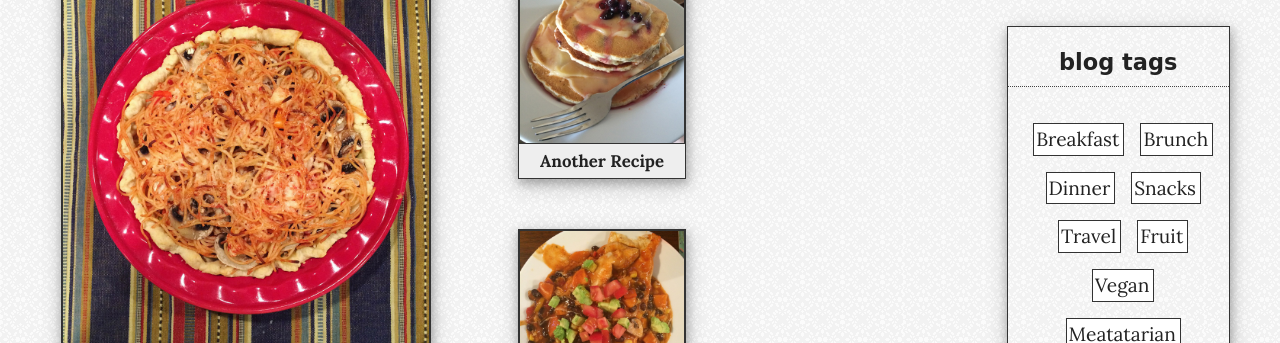
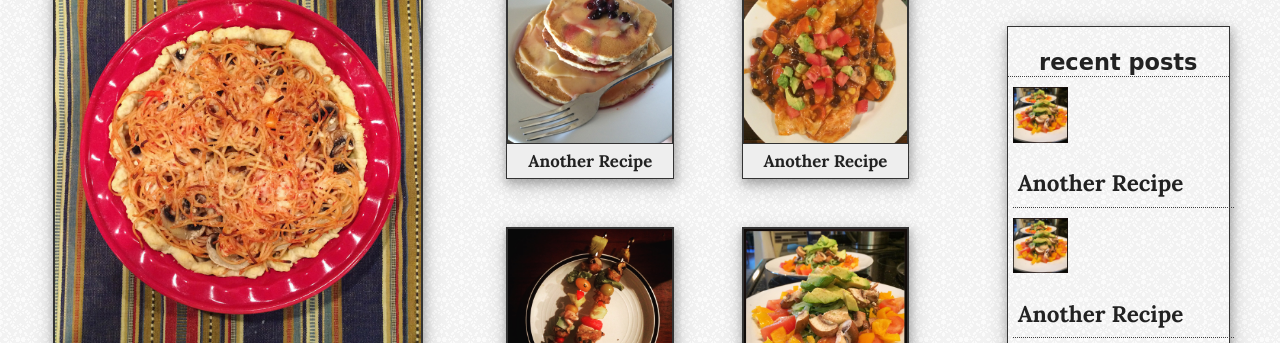
Before and after one commit to brent-tennant/eatsinspiredby, a plain HTML site: page index.html in a window 1280 px wide. Shown: the part 261-604 px from the top of the page. Drawn offline with nearby package versions, Linux system fonts and the light colour scheme; a web font is replaced by a local one.

Commit message:
Adjusting homepage styling

```diff
--- a/css/main.css
+++ b/css/main.css
@@ -174,7 +174,7 @@ aside .sidebar{
         text-decoration: none;
         color: #333333;
       }
-      aside .n-posts{
+      aside .recent-posts .feed-item{
         display: none;
       }
         aside .recent-posts .feed-item .feed-img{
@@ -494,7 +494,7 @@ footer{
         }
         aside .n-posts .n-posts-item{
           display: inline-block;
-          width: 98%;
+          width: 100%;
           margin: 0px;
           border: 0px;
           border-bottom: 1px dotted #444;
@@ -504,7 +504,7 @@ footer{
             width: 25%;
             border: 0px;
             display: inline-block;
-            padding-bottom: 5px;
+            padding-bottom: 5
           }
             aside .n-posts .n-posts-item .n-posts-container{
               display: inline-block;
@@ -557,7 +557,7 @@ footer{
       .main-content{
         width: 40%;
         float: left;
-        margin: 0 55px 20px 35px;
+        margin: 0 5.5% 20px 3%;
         box-shadow: .75px 4px 8px .75px rgba(0, 0, 0, 0.2), 1px 6px 20px 1px rgba(0, 0, 0, 0.19);
         border: 1px solid #333;
         }
@@ -579,7 +579,7 @@ footer{
           float: left;
           margin-left: 5%;
           margin-right: 5%;
-          margin: 0 35px 50px 32.5px;
+          margin: 0 35px 48px 32.5px;
           border: 1px solid #333;
           box-shadow: .75px 4px 8px .75px rgba(0, 0, 0, 0.2), 1px 6px 20px 1px rgba(0, 0, 0, 0.19);
           }
```
